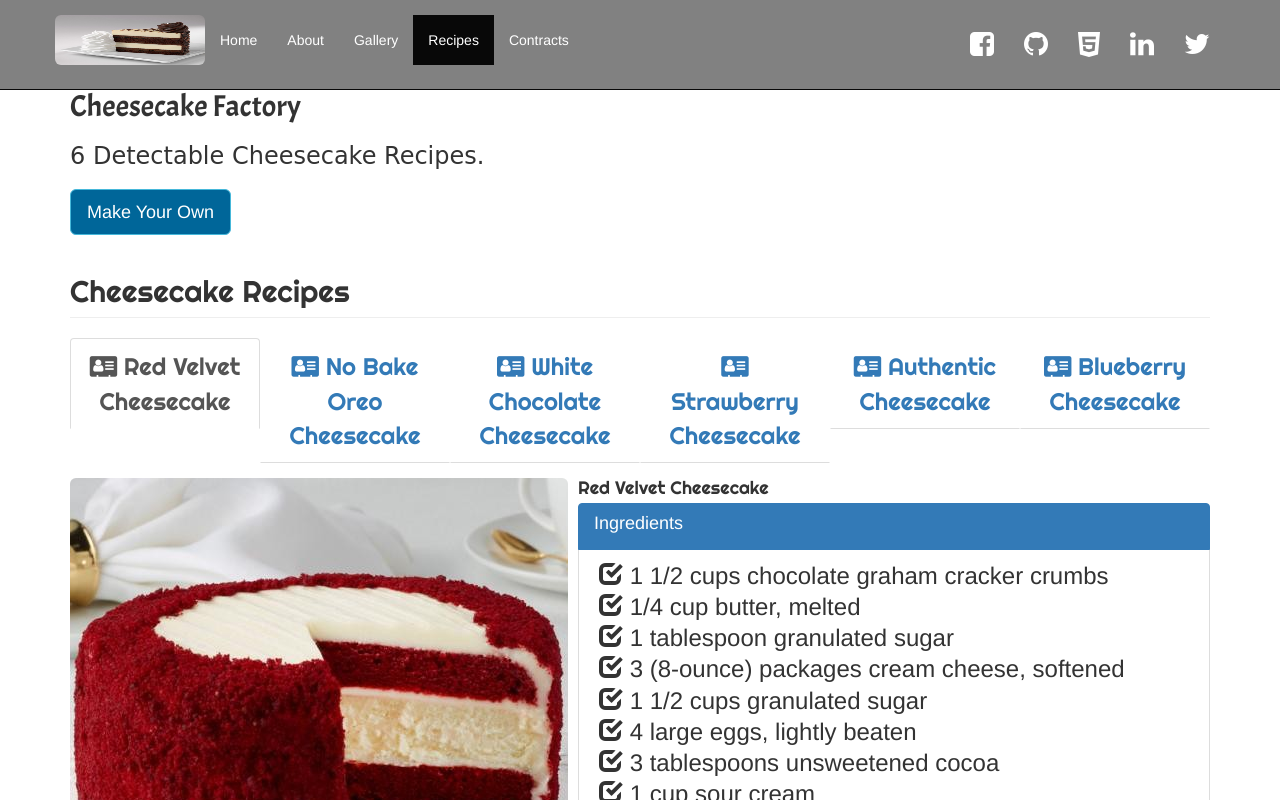
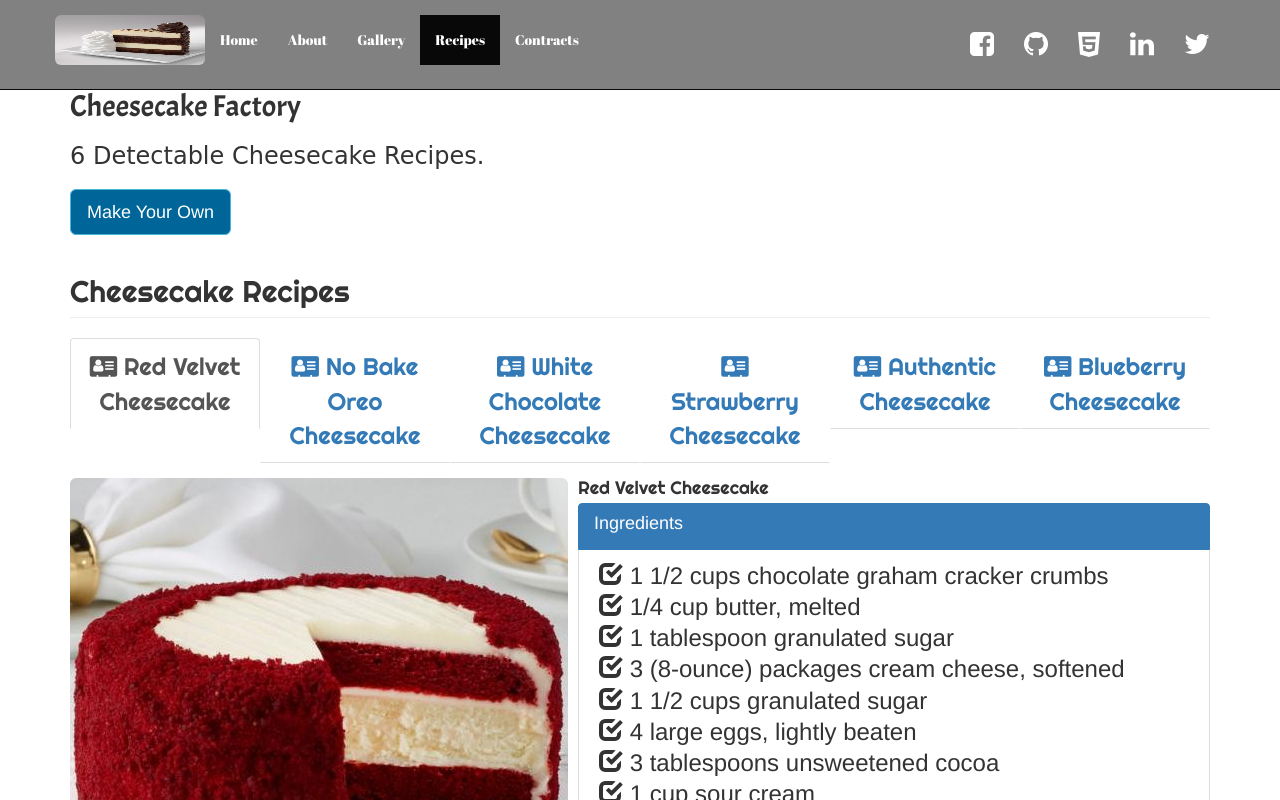
Before and after one commit to JayBoMac/cheesecake7, a plain HTML site: page recipes.html in a window 1280 px wide. Shown: the top 800 px of the page. Drawn offline with Linux system fonts and the light colour scheme; a web font is replaced by a local one.

Commit message:
Update recipes.html

```diff
--- a/recipes.html
+++ b/recipes.html
@@ -14,6 +14,7 @@
     <!-- Bootstrap Core CSS -->
     <link href="css/bootstrap.min.css" rel="stylesheet">
     <link href="https://fonts.googleapis.com/css?family=Acme|Coiny|Righteous" rel="stylesheet">
+    <link href="https://fonts.googleapis.com/css?family=Abril+Fatface" rel="stylesheet">
     <!-- Custom CSS -->
     <link href="css/logo-nav.css" rel="stylesheet">
 <link rel="stylesheet" href="https://cdnjs.cloudflare.com/ajax/libs/font-awesome/4.6.3/css/font-awesome.min.css">
@@ -44,7 +45,7 @@
                 </a>
             </div>
             <!-- Collect the nav links, forms, and other content for toggling -->
-            <div class="collapse navbar-collapse" id="bs-example-navbar-collapse-1">
+            <div class="collapse navbar-collapse" id="bs-example-navbar-collapse-1" style="font-family: 'Abril Fatface', cursive">
                 <ul class="nav navbar-nav">
                      <li>
                         <a href="index.html">Home</a>                    </li>
```
